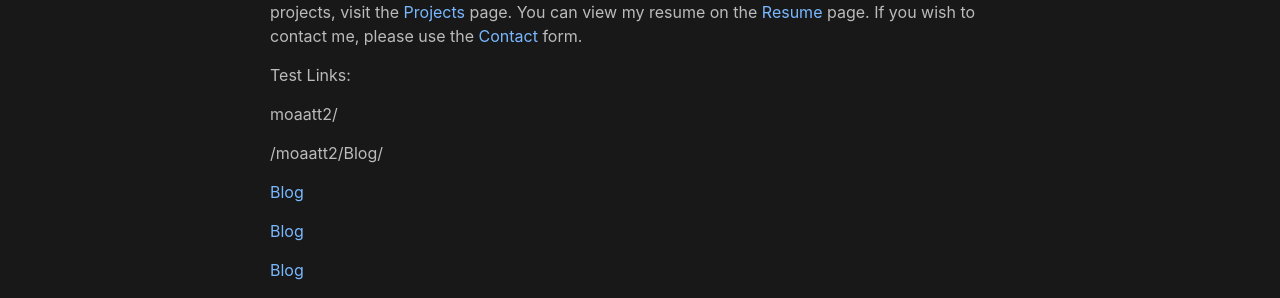
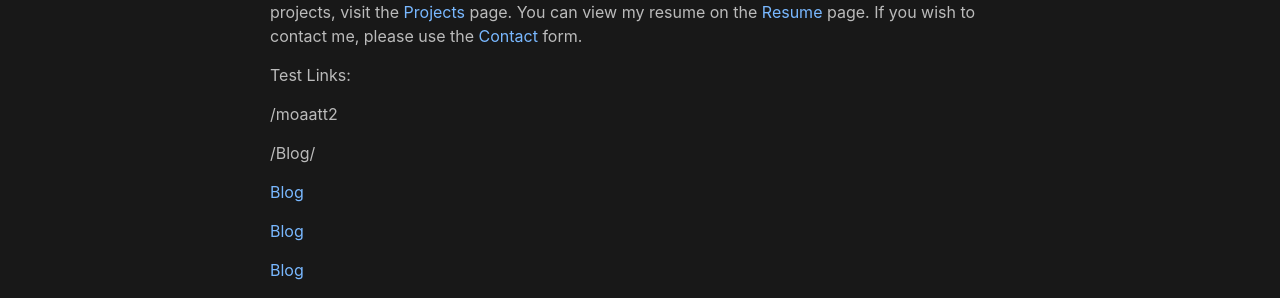
Before and after one commit to moaatt2/moaatt2, a Jekyll site: the page built from docs/index.markdown, in a window 1280 px wide. Shown: the part 233-531 px from the top of the page. Built offline with Jekyll 4.4.1, drawn with Linux system fonts in a browser that asks for light colours.

Commit message:
Attempt 4 to fix urls.

```diff
--- a/docs/_config.yml
+++ b/docs/_config.yml
@@ -2,7 +2,7 @@
 # baseurl: ""
 
 # Github Pages Setting | Turn these on for github pages deployment
-baseurl: "moaatt2/"
+baseurl: "/moaatt2"
 
 
 # Site settings
```
